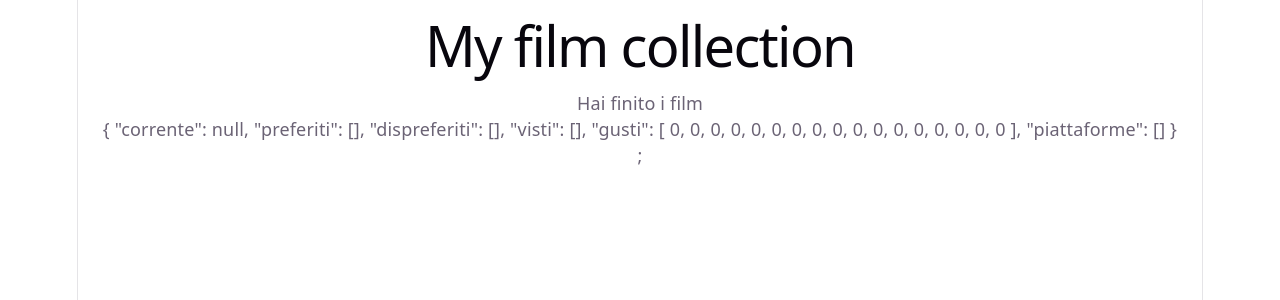
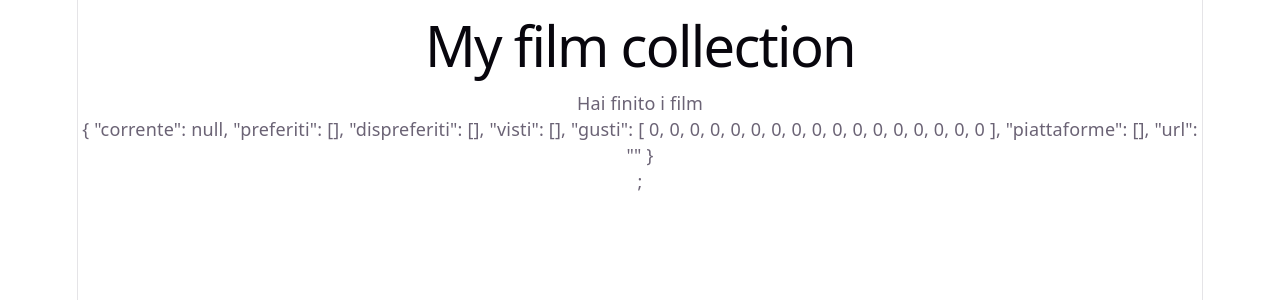
Before and after one commit to felicianoemi04-prog/CINEMATCH, a React (Vite) app in the folder my-app/: page /esplora in a window 1280 px wide. Shown: the top 300 px of the page. Built offline with nearby package versions, Linux system fonts and the light colour scheme.

Commit message:
Agg funzionalita visto

```diff
--- a/my-app/src/Pag4/pag4.tsx
+++ b/my-app/src/Pag4/pag4.tsx
@@ -3,6 +3,10 @@ import { ContestoStato } from "../Contestostato";
 import { ContestoReduce } from "../Contestoreduce";
 import { useContext } from "react";
 export default function Pag_4() {
+  function vedi() {
+    dispatch({ type: "visto" });
+    window.open(state.url, "blank");
+  }
   const dispatch = useContext(ContestoReduce);
   const state = useContext(ContestoStato);
   return (
@@ -19,7 +23,7 @@ export default function Pag_4() {
               dislike
             </button>
             <button onClick={() => dispatch({ type: "visto" })}>visto</button>
-            <button onClick={() => dispatch({ type: "vedi" })}>vedi</button>
+            <button onClick={() => vedi()}>vedi</button>
           </>
         ) : (
           <p>Hai finito i film</p>
--- a/my-app/src/Reducer.ts
+++ b/my-app/src/Reducer.ts
@@ -69,8 +69,52 @@ export default function Reducer(state: Stato, action: action) {
         visti: nuovivisti,
         corrente: nuovocorrente,
       };
-    case "vedi":
-      return state;
+    case "vedi": {
+      const p = state.corrente.piattaforma;
+      const query = encodeURIComponent(state.corrente.nome);
+      let url = "";
+
+      if (p.includes("netflix")) {
+        url = `https://www.netflix.com/search?q=${query}`;
+      } else if (
+        p.includes("amazon prime video") ||
+        p.includes("amazon video")
+      ) {
+        url = `https://www.amazon.com/s?k=${query}&i=instant-video`;
+      } else if (p.includes("apple tv store")) {
+        url = `https://tv.apple.com/it/search?term=${query}`;
+      } else if (p.includes("disney plus")) {
+        url = `https://www.disneyplus.com/search/${query}`;
+      } else if (p.includes("sky go")) {
+        url = `https://skygo.sky.it/`;
+      } else if (p.includes("crunchyroll")) {
+        url = `https://www.crunchyroll.com/search?q=${query}`;
+      } else if (p.includes("mubi")) {
+        url = `https://mubi.com/it/search/films?query=${query}`;
+      } else if (p.includes("timvision")) {
+        url = `https://www.timvision.it/search/${query}`;
+      } else if (p.includes("rakuten tv")) {
+        url = `https://rakuten.tv/it/search?q=${query}`;
+      } else if (p.includes("midnight factory")) {
+        url = `https://www.amazon.com/s?k=${query}&i=instant-video`; // Canale Prime Video
+      } else if (p.includes("anime generation")) {
+        url = `https://www.amazon.com/s?k=${query}&i=instant-video`; // Canale Prime Video
+      } else if (p.includes("hbo max")) {
+        url = `https://www.max.com/search?q=${query}`;
+      } else if (p.includes("lionsgate+")) {
+        url = `https://www.amazon.com/s?k=${query}&i=instant-video`;
+      } else if (p.includes("cg tv streaming")) {
+        url = `https://www.cgtv.it/`;
+      } else if (p.includes("mymovies one")) {
+        url = `https://www.mymovies.it/ondemand/one/`;
+      } else if (p === "non disponibile") {
+        url = null; // Film non disponibile su piattaforme di streaming indicate
+      }
+      return {
+        ...state,
+        url: url,
+      };
+    }
     case "agg_piat":
       return {
         ...state,
--- a/my-app/src/index.tsx
+++ b/my-app/src/index.tsx
@@ -37,6 +37,7 @@ export default function Provider() {
     visti: [],
     gusti: giniziali,
     piattaforme: [],
+    url: "",
   };
   const [state, dispatch] = useReducer(Reducer, initialState);
   return (
--- a/my-app/src/script/Suggerimenti.ts
+++ b/my-app/src/script/Suggerimenti.ts
@@ -36,6 +36,7 @@ export type Stato = {
   visti: Film[];
   gusti: number[];
   piattaforme: string[];
+  url: string;
 };
 export function converti(g: string[]): number[] {
   return Generiammessi.map((c) => (g.includes(c) ? 1 : 0));
```
